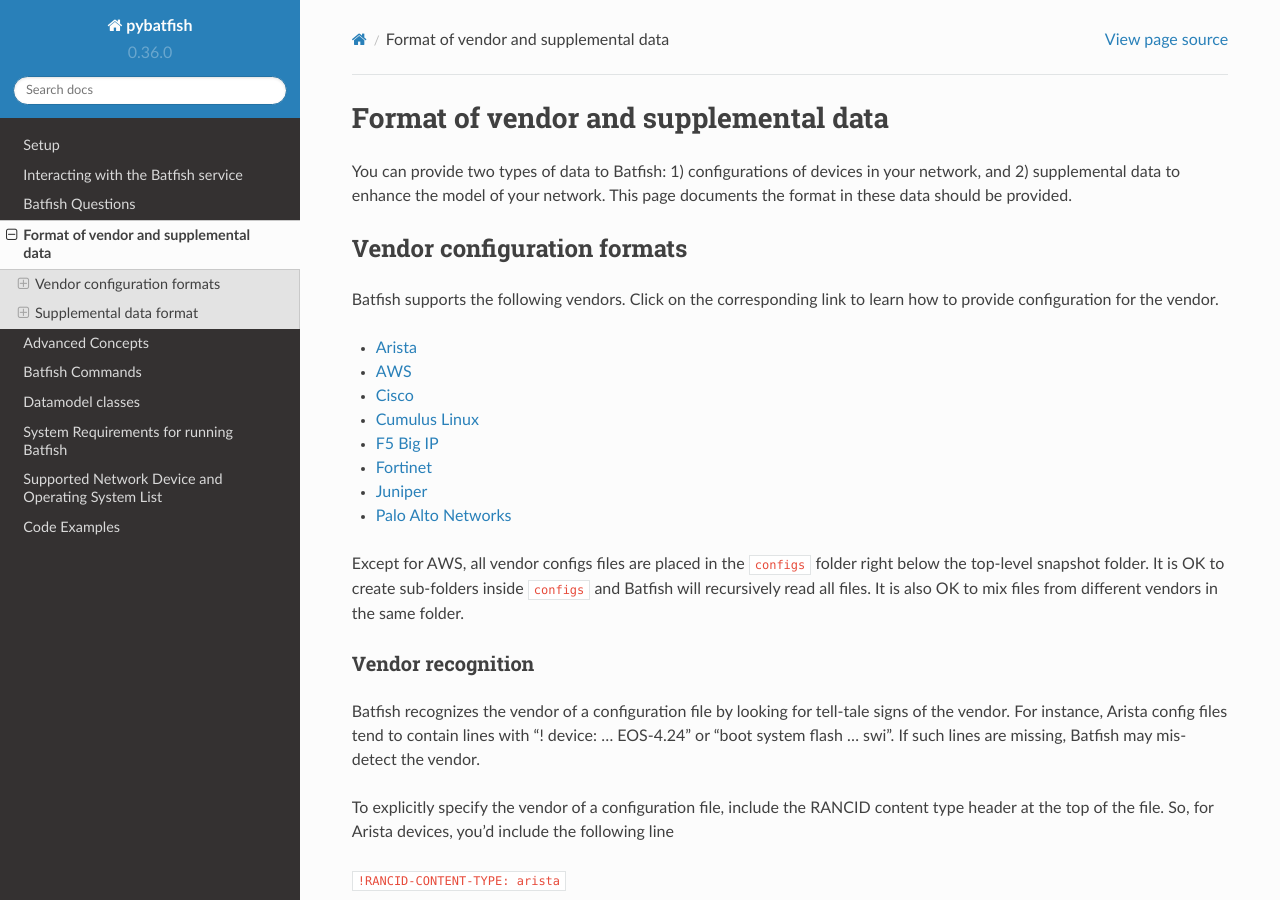
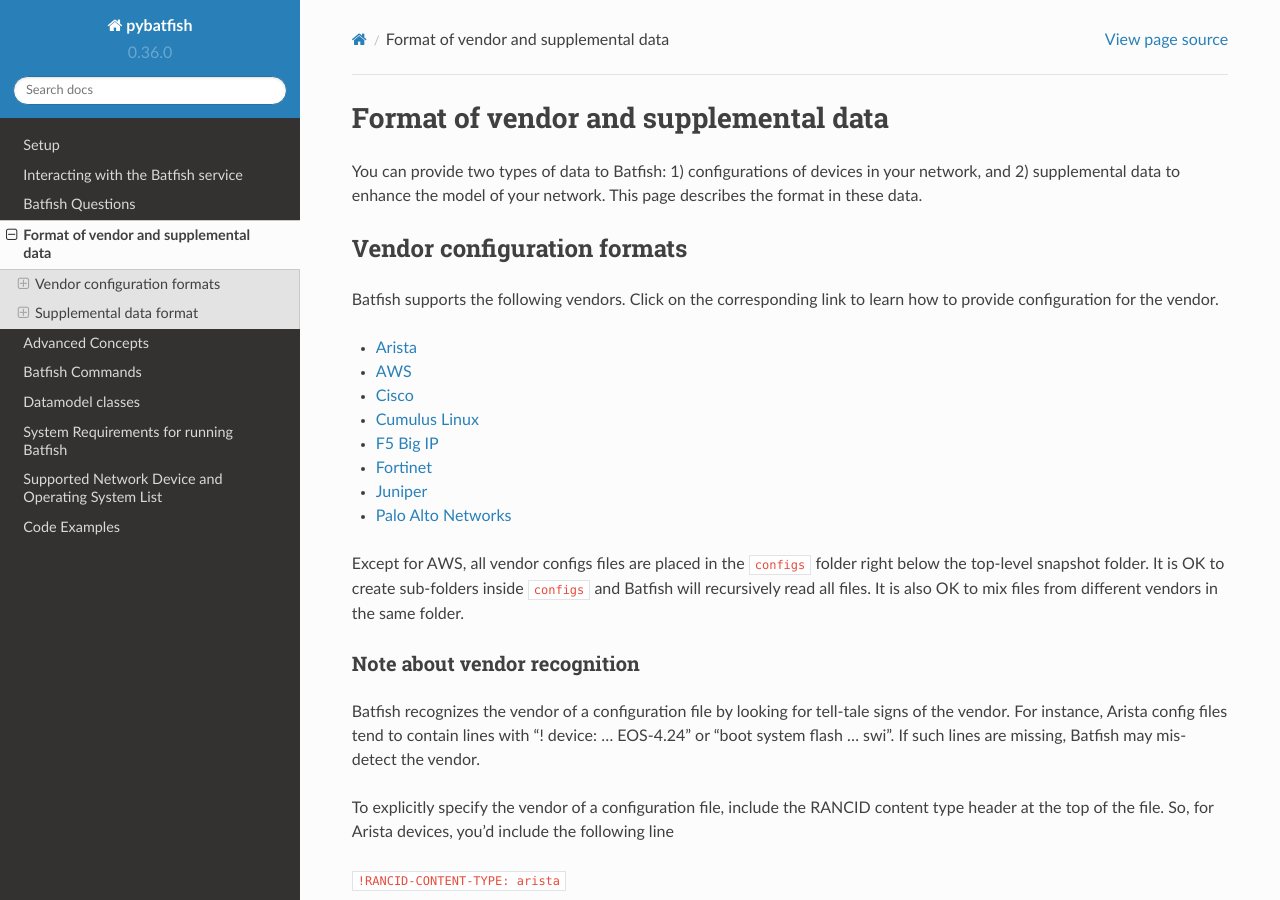
Before and after one commit to batfish/pybatfish, a Sphinx documentation site: the page built from docs/source/formats.md, in a window 1280 px wide and 900 px high. Built offline with Sphinx 7.4.7 and the Read the Docs theme 2.0.0, drawn with Linux system fonts in a browser that asks for light colours; pages that are not in the unit, such as notebooks, are missing from menus; some of the changed text lies outside the part shown.

Commit message:
tinker text

```diff
--- a/docs/source/formats.md
+++ b/docs/source/formats.md
@@ -1,6 +1,6 @@
 # Format of vendor and supplemental data
 
-You can provide two types of data to Batfish: 1) configurations of devices in your network, and 2) supplemental data to enhance the model of your network. This page documents the format in these data should be provided.
+You can provide two types of data to Batfish: 1) configurations of devices in your network, and 2) supplemental data to enhance the model of your network. This page describes the format in these data.
 
 ## Vendor configuration formats
 
@@ -17,7 +17,7 @@
 
 Except for AWS, all vendor configs files are placed in the `configs` folder right below the top-level snapshot folder. It is OK to create sub-folders inside `configs` and Batfish will recursively read all files. It is also OK to mix files from different vendors in the same folder.
 
-#### Vendor recognition
+#### Note about vendor recognition
 
 Batfish recognizes the vendor of a configuration file by looking for tell-tale signs of the vendor. For instance, Arista config files tend to contain lines with "! device: ... EOS-4.24" or "boot system flash ... swi". If such lines are missing, Batfish may mis-detect the vendor.
 
```
Also changed, not shown: other parts of docs/source/formats.md (+1 -1 lines), docs/source/notebooks/interacting.ipynb.
